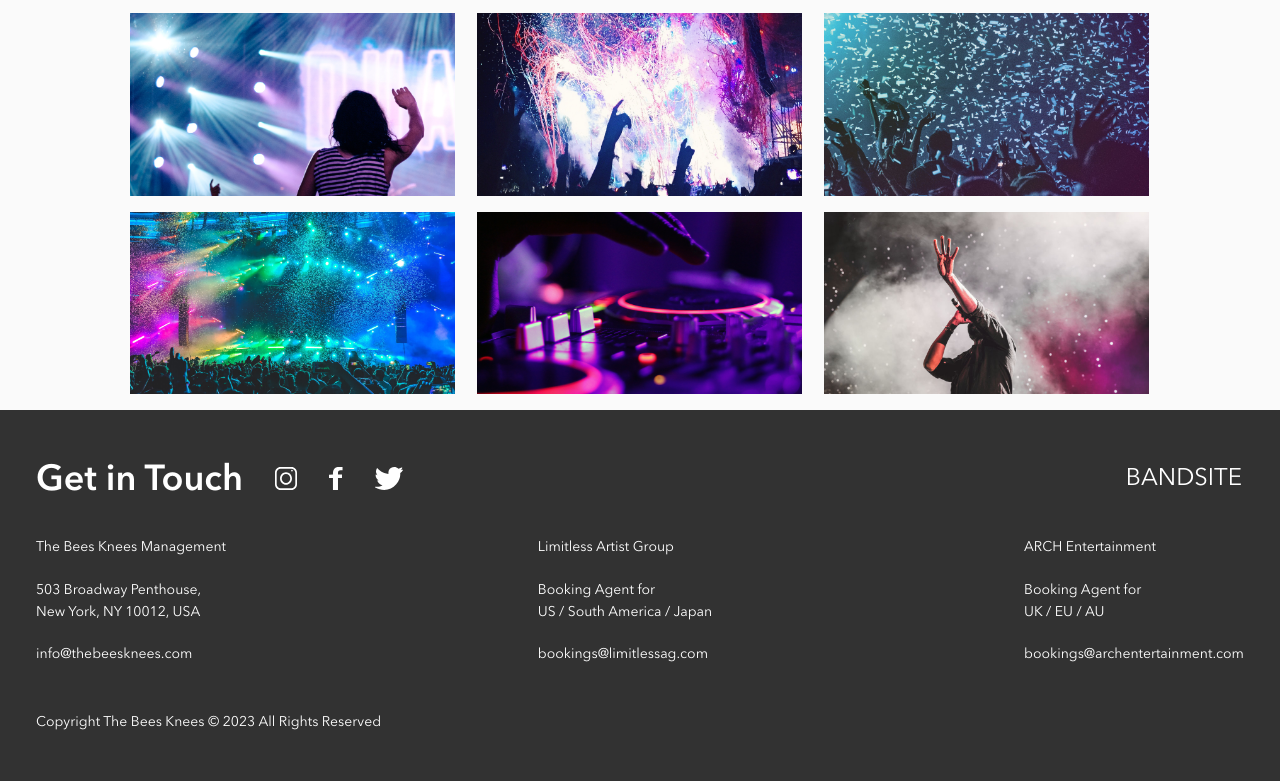
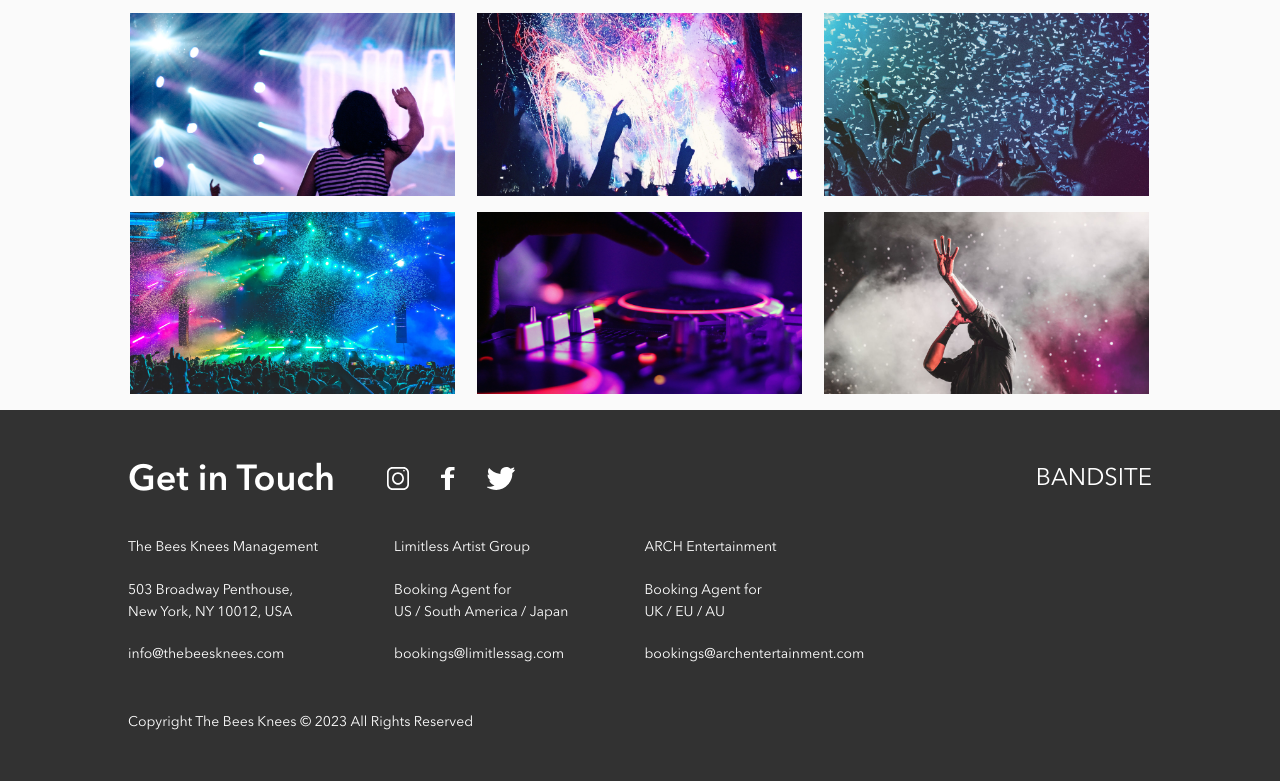
Before and after one commit to Lindsay-Renna/Lindsay-Renna-bandsite, a plain HTML site: page index.html in a window 1280 px wide. Shown: the part 2061-2842 px from the top of the page. Drawn offline with Linux system fonts and the light colour scheme.

Commit message:
footer desktop sizing done

```diff
--- a/Styles/Partials/_global.scss
+++ b/Styles/Partials/_global.scss
@@ -395,6 +395,10 @@ footer {
 		position: relative;
 	}
 
+	@include desktop {
+		padding: 0 8rem;
+	}
+
 	h2 {
 		margin: 0 0 0.8rem 0;
 		padding-top: 1.65rem;
@@ -403,6 +407,10 @@ footer {
 			font-weight: 600;
 			display: inline-block;
 			margin: 1.4rem 1.75rem 0 0;
+		}
+
+		@include desktop {
+			margin: 1.4rem 3rem 0 0;
 		}
 	}
 
@@ -420,6 +428,11 @@ footer {
 		@include tablet {
 			display: flex;
 			justify-content: space-between;
+		}
+
+		@include desktop {
+			justify-content: flex-start;
+			gap: 4.75rem;
 		}
 
 		.contact-info {
@@ -464,6 +477,11 @@ footer {
 			right: 0.625rem;
 		}
 
+		@include desktop {
+			bottom: 17.5rem;
+			right: 5rem;
+		}
+
 		h2 {
 			font-weight: 400;
 			margin-bottom: 0;
```
Also changed, not shown: Styles/bio.css.
